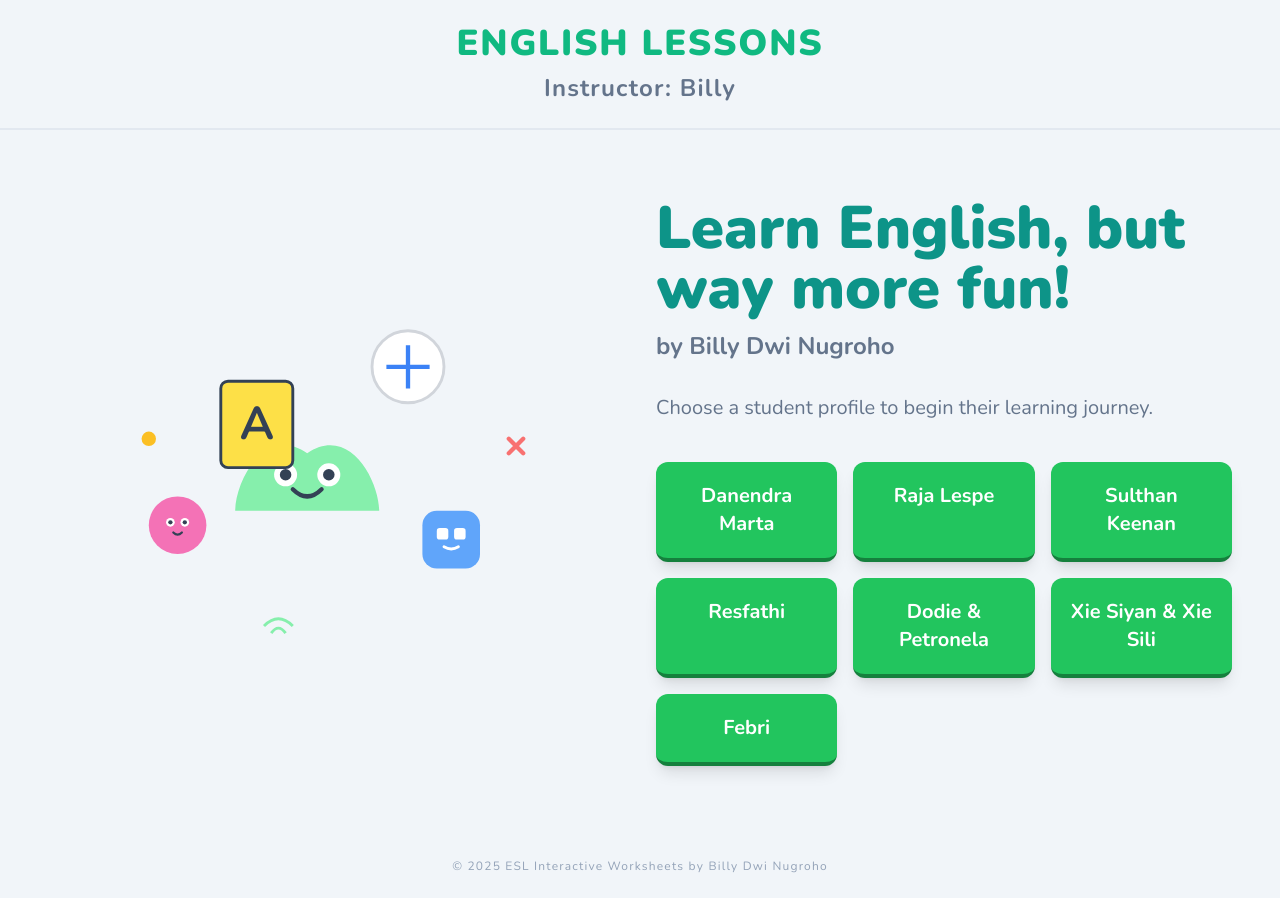
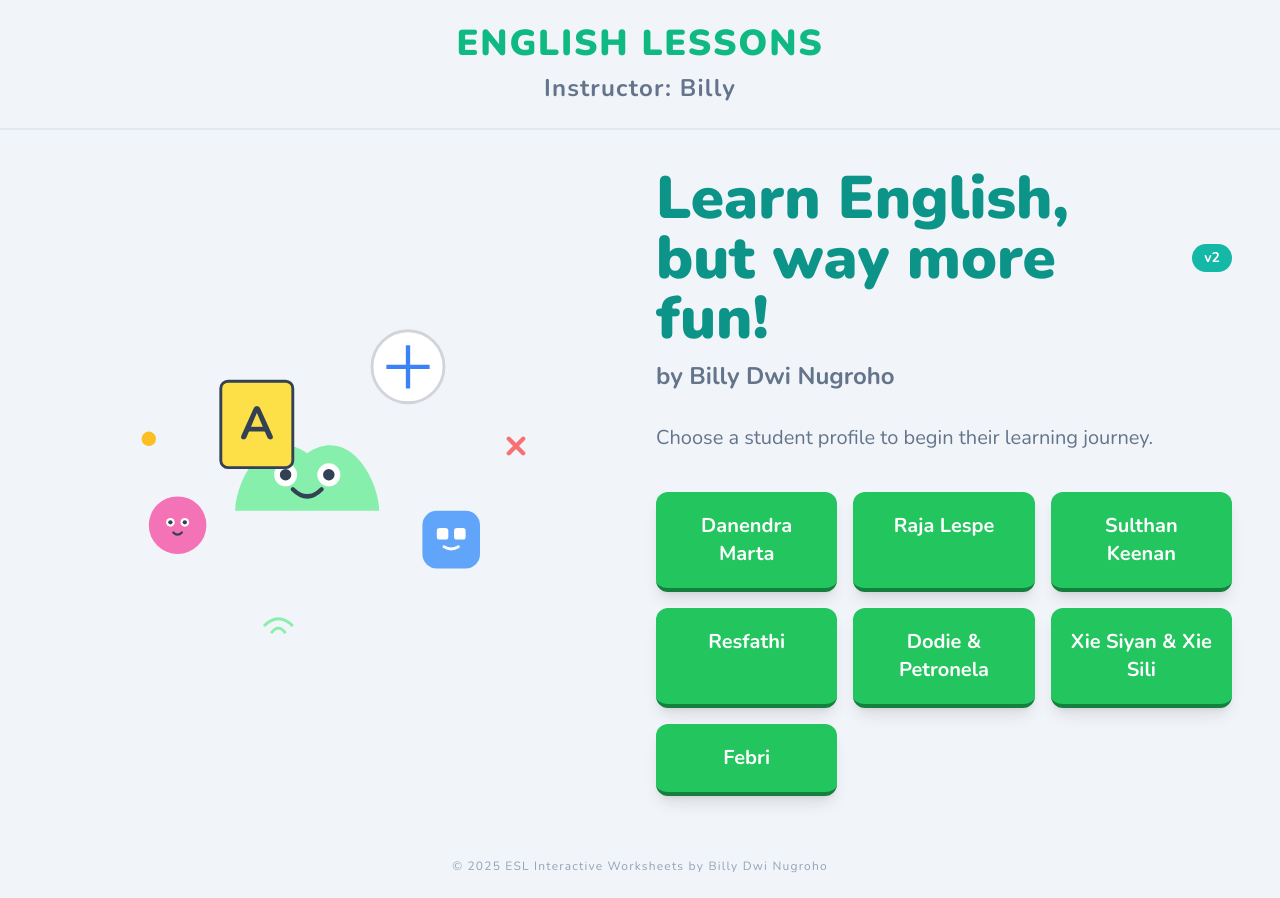
Before and after one commit to hereisbilly/billy-s-personal-project, a React (Vite) app: page / in a window 1280 px wide. Built offline with nearby package versions, Linux system fonts and the light colour scheme; the HTML template or start-up script is replaced by a standard one.

Commit message:
testing v1

```diff
--- a/src/pages/StudentDashboard.jsx
+++ b/src/pages/StudentDashboard.jsx
@@ -37,8 +37,9 @@ const StudentDashboard = () => {
 
             {/* Kolom Kanan: Teks Judul dan Pemilihan Siswa */}
             <div className="text-center md:text-left">
-                <h1 className="text-5xl lg:text-6xl font-extrabold text-teal-600 leading-tight">
-                    Learn English, but way more fun!
+                <h1 className="text-5xl lg:text-6xl font-extrabold text-teal-600 leading-tight flex items-center gap-4 justify-center md:justify-start">
+                    <span>Learn English, but way more fun!</span>
+                    <span className="text-sm font-bold bg-teal-500 text-white px-3 py-1 rounded-full">v2</span>
                 </h1>
                 <h2 className="text-2xl font-semibold text-slate-500 mt-3">
                     by Billy Dwi Nugroho
--- /dev/null
+++ b/src/pages/main.jsx
@@ -0,0 +1,19 @@
+import React from 'react'
+import ReactDOM from 'react-dom/client'
+import App from './App.jsx'
+import './index.css'
+
+// Conditionally import and initialize React Refresh runtime
+if (import.meta.env.MODE === 'development') {
+  const RefreshRuntime = await import('/@react-refresh');
+  RefreshRuntime.injectIntoGlobalHook(window);
+  window.$RefreshReg$ = () => {};
+  window.$RefreshSig$ = () => (type) => type;
+  window.__vite_plugin_react_preamble_installed__ = true;
+}
+
+ReactDOM.createRoot(document.getElementById('root')).render(
+  <React.StrictMode>
+    <App />
+  </React.StrictMode>,
+)
```
